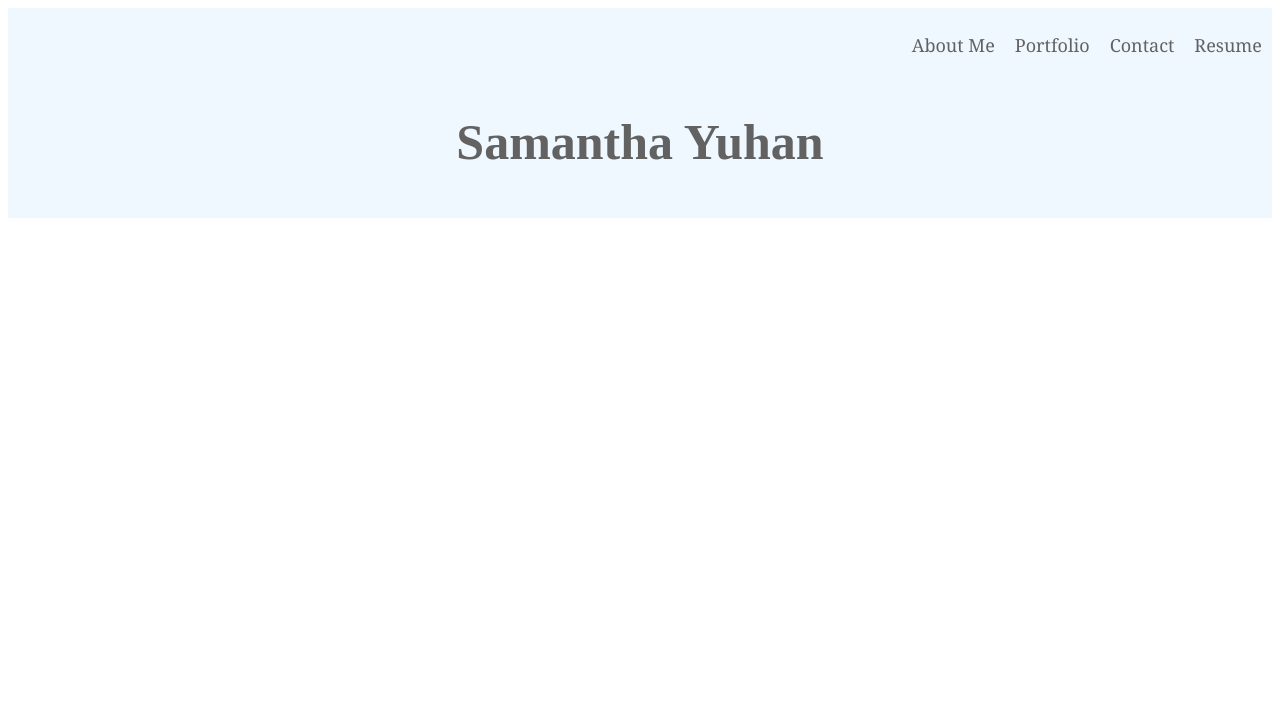
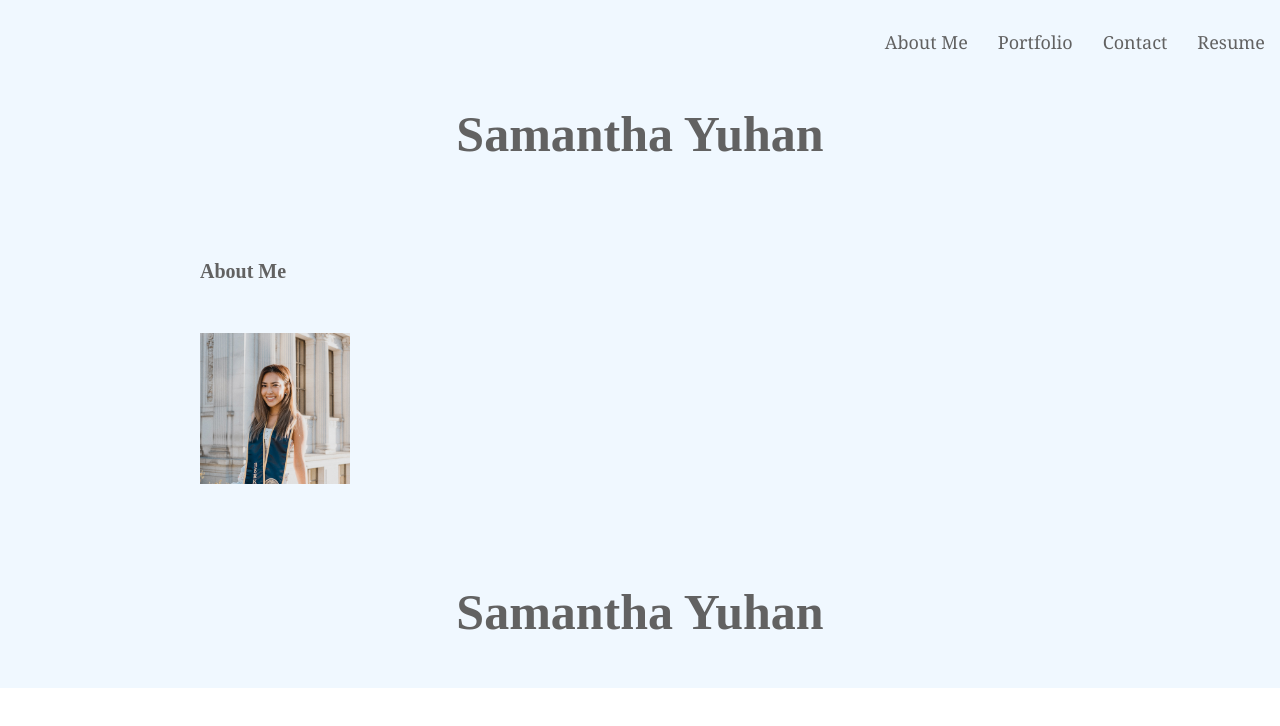
Before and after one commit to samyuhan/react-portfolio, a React (Create React App) app in the folder app/: page / in a window 1280 px wide. Shown: the top 726 px of the page. Built offline with nearby package versions, Linux system fonts and the light colour scheme.

Commit message:
add About Me section with picture

```diff
--- a/app/src/App.js
+++ b/app/src/App.js
@@ -1,12 +1,16 @@
 import React from "react";
 import Header from "./components/Header";
 import Navbar from "./components/Navbar";
+import Footer from "./components/Footer";
+import About from "./components/About";
 
 function App() {
   return (
     <div>
       <Navbar />
       <Header />
+      <About />
+      <Footer />
     </div>
   );
 }
--- /dev/null
+++ b/app/src/components/About.js
@@ -0,0 +1,32 @@
+import React from 'react';
+import '../styles/About.css';
+
+const styles = {
+  abt: {
+    background: "aliceblue",
+    paddingTop: "50px",
+    paddingRight: "200px",
+    paddingLeft: "200px"
+
+  },
+  h1: {
+    fontSize: "20px",
+    color: "rgb(98, 98, 98)"
+  },
+  pic: {
+    width: "150px",
+    paddingTop: "50px",
+    paddingBottom: "50px"
+  }
+};
+
+function Header() {
+  return (
+    <div style={styles.abt} className="about">
+      <h1 style={styles.h1}>About Me</h1>
+      <img src="profile.png" alt="Profile picture" style={styles.pic} />
+    </div>
+  );
+}
+
+export default Header;
--- /dev/null
+++ b/app/src/components/Footer.js
@@ -0,0 +1,22 @@
+import React from 'react';
+import '../styles/Header.css';
+
+const styles = {
+  heading: {
+    background: "aliceblue"
+
+  },
+  h1: {
+    fontSize: "50px"
+  }
+};
+
+function Header() {
+  return (
+    <header style={styles.heading} className="header">
+      <h1 style={styles.h1}>Samantha Yuhan</h1>
+    </header>
+  );
+}
+
+export default Header;
--- /dev/null
+++ b/app/src/styles/About.css
@@ -0,0 +1,3 @@
+* {
+    margin: 0px;
+}
--- a/app/src/styles/Navbar.css
+++ b/app/src/styles/Navbar.css
@@ -7,6 +7,6 @@
     font-size: large;
     font-family: Georgia, 'Times New Roman', Times, serif;
     text-decoration: none;
-    margin: 10px;
+    margin: 15px;
     line-height: 3;
   }
```
Also changed, not shown: app/public/profile.png (added).
